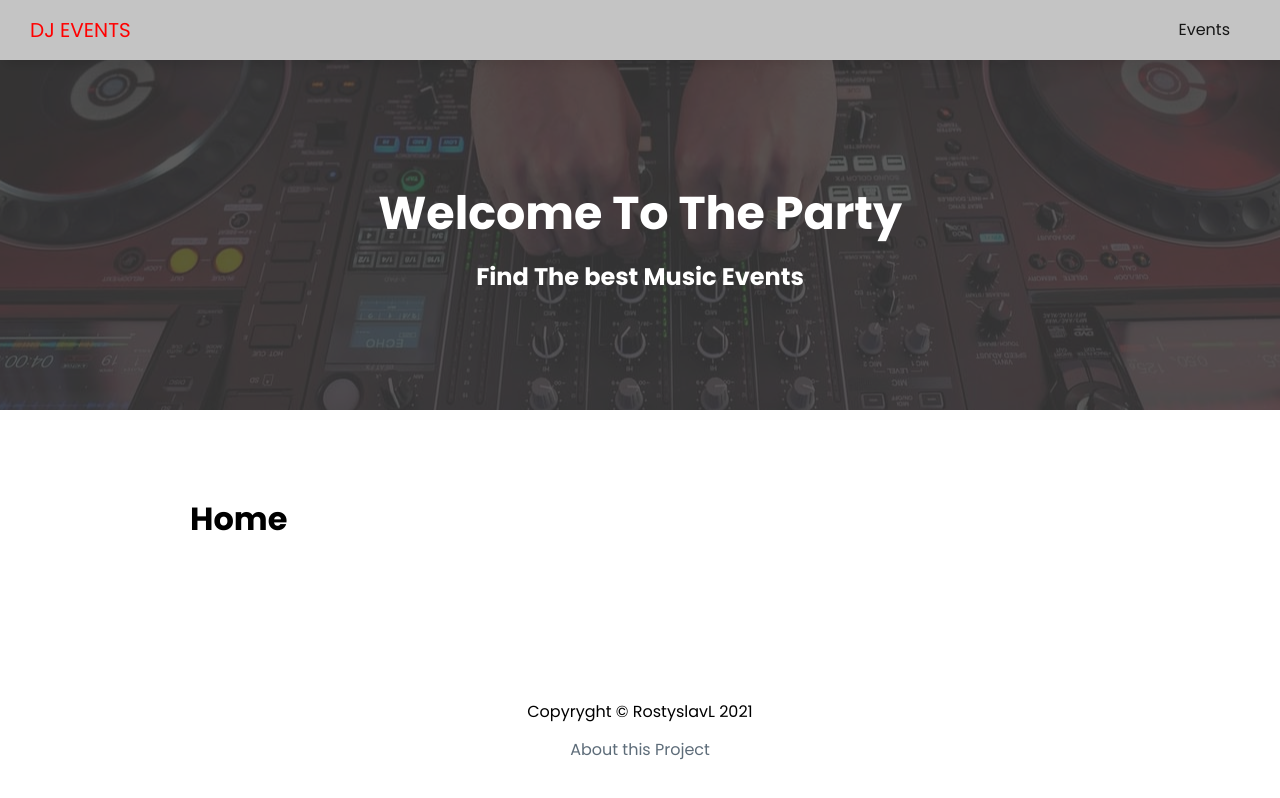
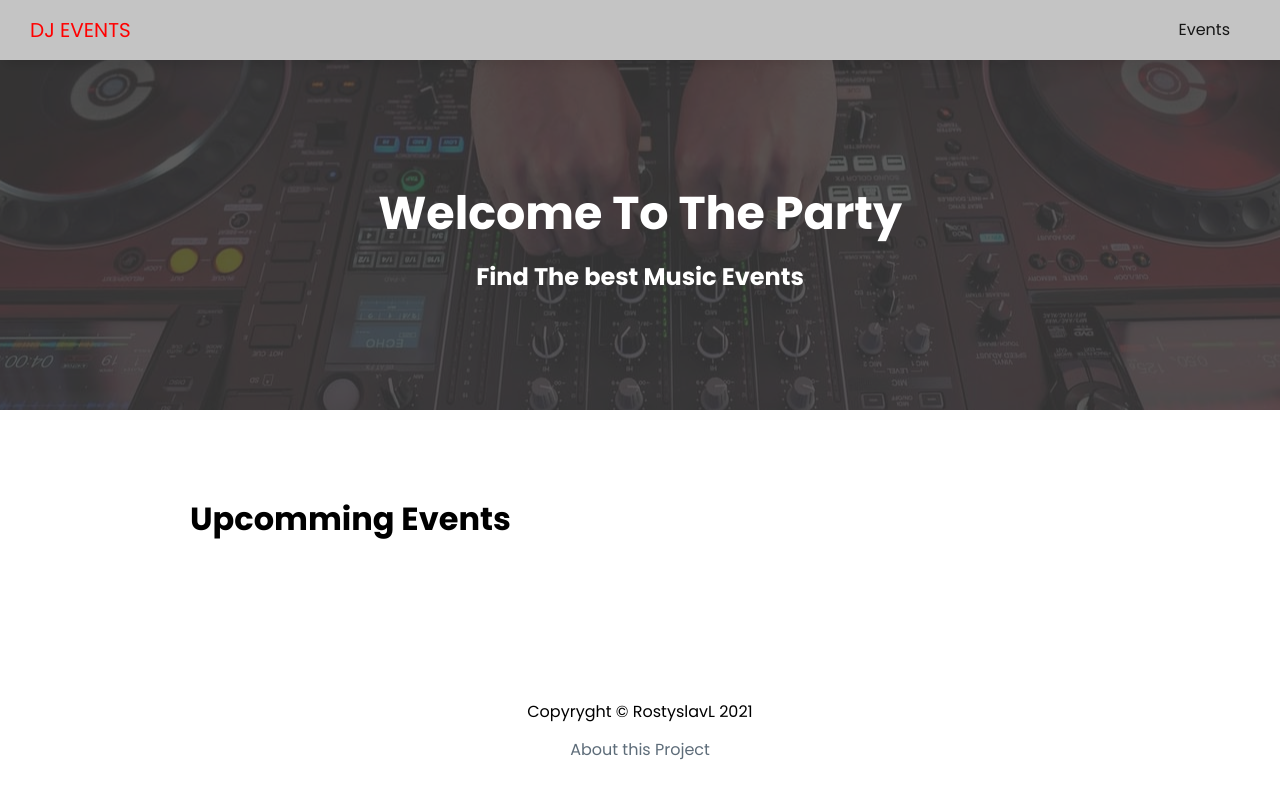
Before and after one commit to RostyslavL/next.js-dj-events-app, a Next.js app: page / in a window 1280 px wide. Shown: the top 798 px of the page. Built offline with nearby package versions, Linux system fonts and the light colour scheme; no server answers.

Commit message:
feat: testing  'getStaticProps' , 'getServerSideProps' for data fetching

```diff
--- /dev/null
+++ b/config/index.js
@@ -0,0 +1 @@
+export const API_URL =  process.env.NEXT_PUBLIC_API_URL || 'http://localhost:3000'
--- a/jsconfig.json
+++ b/jsconfig.json
@@ -4,7 +4,8 @@
         "paths": {
             "@/components/*":["components/*"],
             "@/styles/*":["styles/*"],
-            "@/images/*":["images/*"]
+            "@/images/*":["images/*"],
+            "@/config/*":["config/*"],
         }
     }
 }
--- a/pages/index.js
+++ b/pages/index.js
@@ -1,9 +1,23 @@
 import Layout from '@/components/Layout'
+import {API_URL} from '@/config/index'
 
-export default function Home() {
+export default function Home(events) {
   return (
     <Layout>
-      <h1>Home</h1>
+      <h1>Upcomming Events</h1>
     </Layout>
   )
 }
+
+
+export async function getStaticProps(){
+  const res = await fetch(`${API_URL}/api/events`)
+  const events = await res.json()
+
+  return{
+    props:{
+      events
+    },
+    revalidate: 1,
+  }
+}
```
